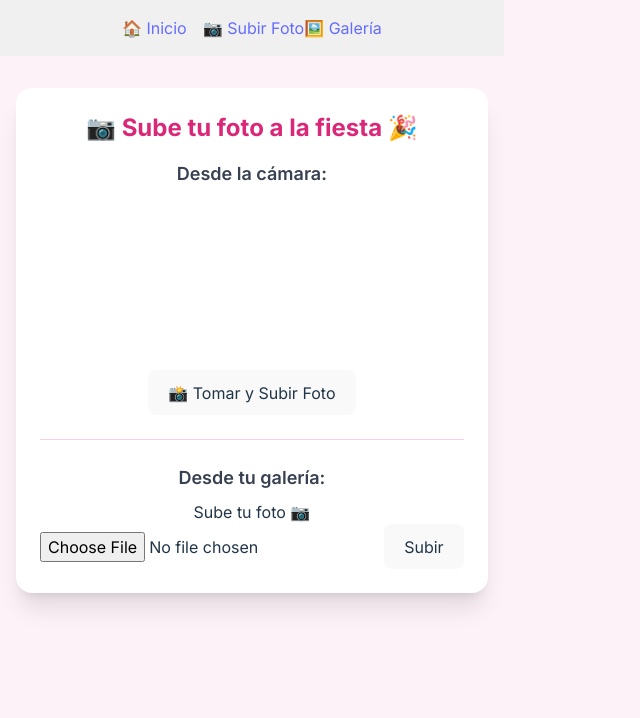
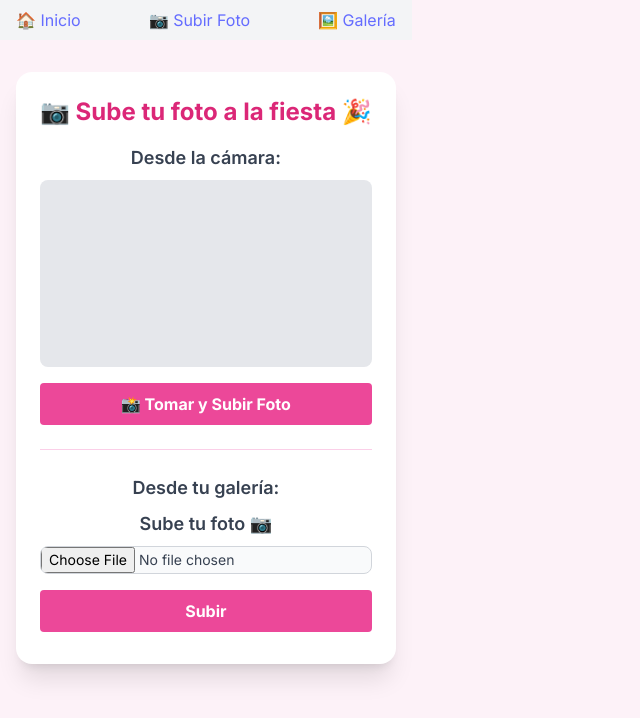
Before and after one commit to p3rs3f0n3/party-photo-app, a React (Vite) app in the folder frontend/: page /upload in a window 1280 px wide. Shown: the top 718 px of the page, without its empty margins (0-640 px from the left). Built offline with nearby package versions, Linux system fonts and the light colour scheme; no server answers.

Commit message:
ajustes de front para que se vean iguales las pantallas

```diff
--- a/frontend/src/components/CameraCapture.jsx
+++ b/frontend/src/components/CameraCapture.jsx
@@ -1,4 +1,67 @@
 import { useRef, useState } from 'react';
+import Webcam from 'react-webcam';
+import { uploadPhoto } from '../api/api';
+
+function CameraCapture() {
+  const webcamRef = useRef(null);
+  const [message, setMessage] = useState('');
+  const [loading, setLoading] = useState(false);
+
+  const captureAndUpload = async () => {
+    const screenshot = webcamRef.current.getScreenshot();
+
+    if (screenshot) {
+      setLoading(true);
+      const blob = await (await fetch(screenshot)).blob();
+      const file = new File([blob], `photo_${Date.now()}.jpg`, { type: 'image/jpeg' });
+
+      try {
+        const response = await uploadPhoto(file);
+        setMessage(`✅ Foto subida: ${response.filename}`);
+      } catch (error) {
+        console.error(error);
+        setMessage('❌ Error al subir la foto.');
+      } finally {
+        setLoading(false);
+      }
+    }
+  };
+
+  return (
+    <div className="w-full flex flex-col items-center">
+      <div className="relative w-full aspect-video bg-gray-200 rounded-lg overflow-hidden mb-4">
+        <Webcam
+          audio={false}
+          ref={webcamRef}
+          screenshotFormat="image/jpeg"
+          className="absolute top-0 left-0 w-full h-full object-cover"
+          videoConstraints={{ facingMode: 'environment' }}
+        />
+      </div>
+
+      <button
+        onClick={captureAndUpload}
+        disabled={loading}
+        className={`w-full bg-pink-500 hover:bg-pink-600 text-white font-bold py-2 px-4 rounded ${
+          loading ? 'opacity-50 cursor-not-allowed' : ''
+        }`}
+      >
+        {loading ? 'Subiendo...' : '📸 Tomar y Subir Foto'}
+      </button>
+
+      {message && (
+        <p className={`text-center text-sm mt-2 ${message.startsWith('✅') ? 'text-green-600' : 'text-red-500'}`}>
+          {message}
+        </p>
+      )}
+    </div>
+  );
+}
+
+export default CameraCapture;
+
+
+/*import { useRef, useState } from 'react';
 import Webcam from 'react-webcam';
 import { uploadPhoto } from '../api/api';
 
@@ -45,4 +108,4 @@ function CameraCapture() {
   );
 }
 
-export default CameraCapture;
+export default CameraCapture;*/
--- a/frontend/src/components/Navbar.jsx
+++ b/frontend/src/components/Navbar.jsx
@@ -1,5 +1,23 @@
 // frontend/src/components/Navbar.jsx
+
 import { Link } from 'react-router-dom';
+
+function Navbar() {
+  return (
+    <nav className="w-full bg-gray-100 px-4 py-2">
+      <div className="max-w-6xl mx-auto flex justify-between items-center">
+        <Link to="/" className="mr-4">🏠 Inicio</Link>
+        <Link to="/upload" className="mr-4">📷 Subir Foto</Link>
+        <Link to="/gallery">🖼️ Galería</Link>
+      </div>
+    </nav>
+  );
+}
+
+export default Navbar;
+
+
+/*import { Link } from 'react-router-dom';
 
 function Navbar() {
   return (
@@ -11,4 +29,4 @@ function Navbar() {
   );
 }
 
-export default Navbar;
+export default Navbar;*/
--- a/frontend/src/components/UploadForm.jsx
+++ b/frontend/src/components/UploadForm.jsx
@@ -1,5 +1,63 @@
+import { useState } from 'react';
+import { uploadPhoto } from '../api/api';
+
+function UploadForm() {
+  const [file, setFile] = useState(null);
+  const [message, setMessage] = useState('');
+
+  const handleChange = (e) => {
+    setFile(e.target.files[0]);
+    setMessage('');
+  };
+
+  const handleSubmit = async (e) => {
+    e.preventDefault();
+    if (!file) {
+      setMessage('⚠️ Por favor selecciona una foto.');
+      return;
+    }
+
+    try {
+      const response = await uploadPhoto(file);
+      setMessage(`✅ Foto subida: ${response.filename}`);
+      setFile(null);
+    } catch (error) {
+      setMessage('❌ Error al subir la foto.');
+    }
+  };
+
+  return (
+    <form onSubmit={handleSubmit} className="w-full flex flex-col items-center">
+      <h2 className="text-lg font-semibold text-gray-700 mb-2">Sube tu foto 📷</h2>
+
+      <input
+        type="file"
+        accept="image/*"
+        onChange={handleChange}
+        className="w-full text-sm text-gray-700 border border-gray-300 rounded-lg cursor-pointer bg-gray-50 focus:outline-none focus:ring-2 focus:ring-pink-500 focus:border-transparent mb-4"
+      />
+
+      <button
+        type="submit"
+        className="w-full bg-pink-500 hover:bg-pink-600 text-white font-bold py-2 px-4 rounded mb-2"
+      >
+        Subir
+      </button>
+
+      {message && (
+        <p className={`text-center text-sm mt-2 ${message.startsWith('✅') ? 'text-green-600' : 'text-red-500'}`}>
+          {message}
+        </p>
+      )}
+    </form>
+  );
+}
+
+export default UploadForm;
+
+
 // frontend/src/components/UploadForm.jsx
-import { useState } from 'react';
+/*import { useState } from 'react';
 import { uploadPhoto } from '../api/api';
 
 function UploadForm() {
@@ -37,4 +95,4 @@ function UploadForm() {
   );
 }
 
-export default UploadForm;
+export default UploadForm;*/
--- a/frontend/src/pages/App.jsx
+++ b/frontend/src/pages/App.jsx
@@ -7,7 +7,7 @@ function App() {
   const [count, setCount] = useState(0)
 
   return (
-    <>
+    <div className="min-h-screen w-full overflow-x-hidden">
       <div>
         <a href="https://vite.dev" target="_blank">
           <img src={viteLogo} className="logo" alt="Vite logo" />
--- a/frontend/src/pages/Upload.jsx
+++ b/frontend/src/pages/Upload.jsx
@@ -1,43 +1,31 @@
 import Navbar from '../components/Navbar';
 import UploadForm from '../components/UploadForm';
 import CameraCapture from '../components/CameraCapture';
-
-/*function Upload() {
-  return (
-    <div>
-      <Navbar />
-      <div style={{ padding: '1rem' }}>
-        <h1>📷 Subir tu foto a la fiesta 🎉</h1>
-        <h3>Desde la cámara:</h3>
-        <CameraCapture />
-        <hr />
-        <h3>Desde tu galería:</h3>
-        <UploadForm />
-      </div>
-    </div>
-  );
-}*/
 
 function Upload() {
   return (
     <div className="min-h-screen bg-pink-50">
       <Navbar />
       <div className="max-w-2xl mx-auto px-4 py-8">
-        <div className="bg-white shadow-xl rounded-2xl p-6">
+        <div className="bg-white shadow-xl rounded-2xl p-4 sm:p-6">
           <h1 className="text-2xl font-bold text-pink-600 mb-4 text-center">
             📷 Sube tu foto a la fiesta 🎉
           </h1>
 
           <div className="mb-6">
             <h3 className="text-lg font-semibold text-gray-700 mb-2">Desde la cámara:</h3>
-            <CameraCapture />
+            <div className="w-full overflow-hidden">
+              <CameraCapture />
+            </div>
           </div>
 
           <hr className="my-6 border-pink-200" />
 
           <div>
             <h3 className="text-lg font-semibold text-gray-700 mb-2">Desde tu galería:</h3>
-            <UploadForm />
+            <div className="w-full overflow-hidden">
+              <UploadForm />
+            </div>
           </div>
         </div>
       </div>
```
Also changed, not shown: frontend/src/pages/Gallery.jsx (+3 -4 lines).
